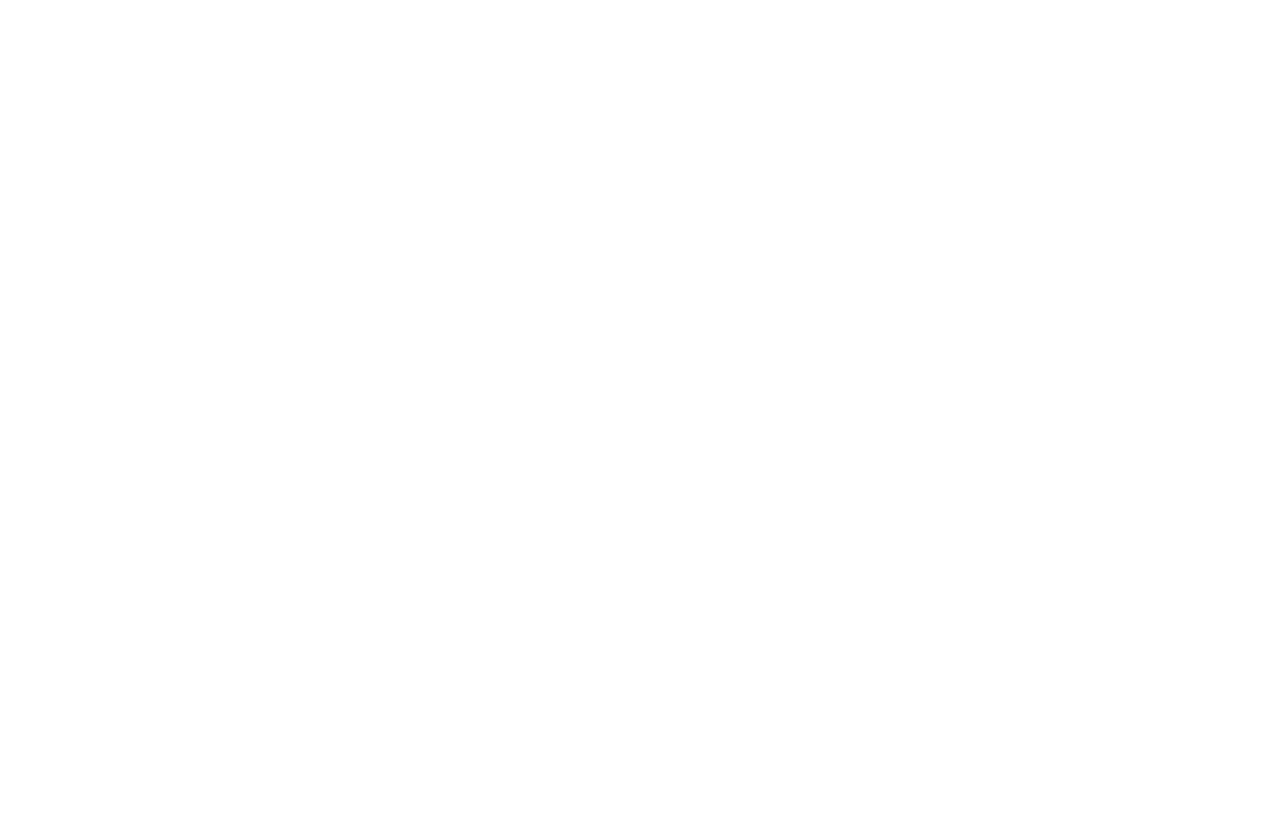
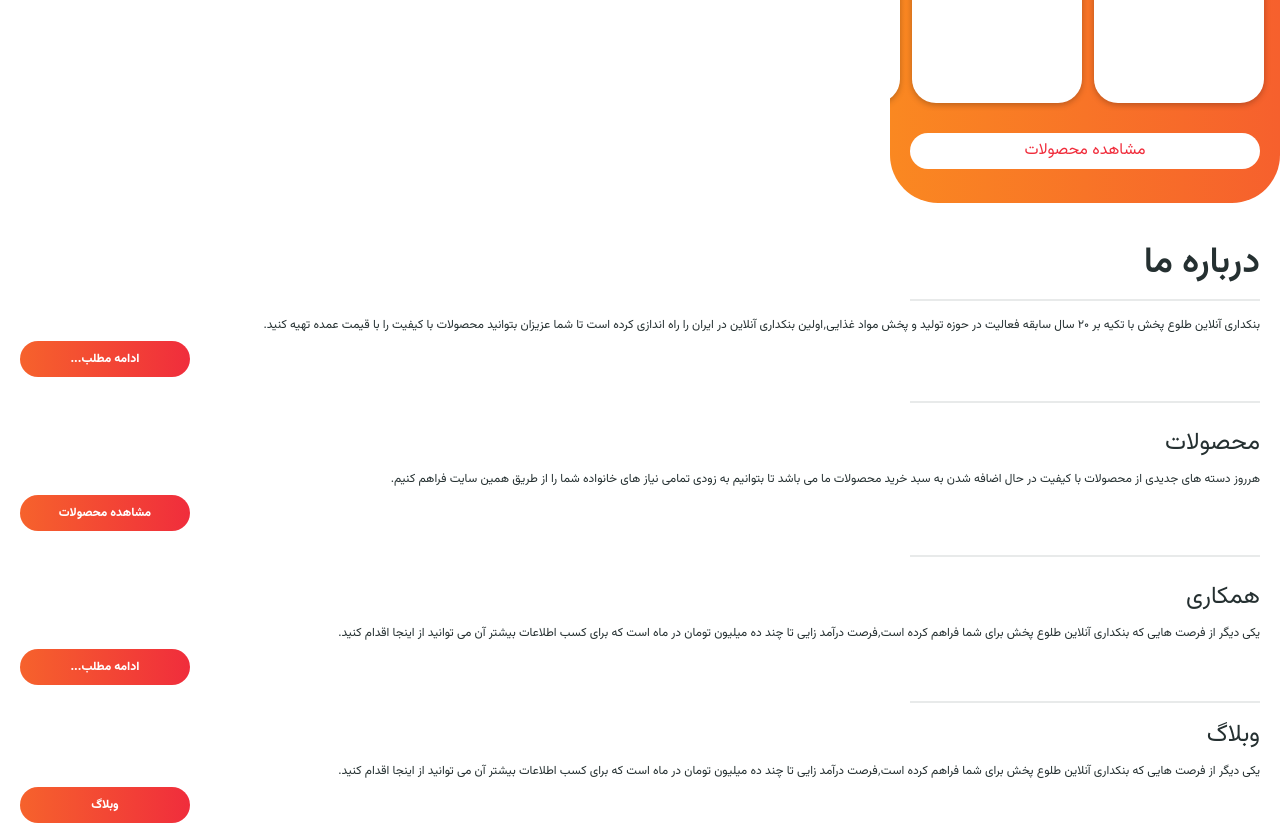
Before and after one commit to Mhdph/toloe-pakhsh, a Next.js app: page / in a window 1280 px wide. Shown: the part 1380-2211 px from the top of the page. Before the commit the page ends 901 px from the top, so only its background shows below. Built offline with nearby package versions, Linux system fonts and the light colour scheme.

Commit message:
add about us

```diff
--- /dev/null
+++ b/components/AboutUs.tsx
@@ -0,0 +1,58 @@
+import React from "react";
+
+function AboutUs() {
+  return (
+    <div className="w-full mt-10 px-5">
+      <p className="text-4xl font-semibold text-black-items ">درباره ما</p>
+      <hr className="seperator my-4" />
+      <p className="text-xs text-black-items font-normal">
+        بنکداری آنلاین طلوع پخش با تکیه بر ۲۰ سال سابقه فعالیت در حوزه تولید و
+        پخش مواد غذایی٬اولین بنکداری آنلاین در ایران را راه اندازی کرده است تا
+        شما عزیزان بتوانید محصولات با کیفیت را با قیمت عمده تهیه کنید.
+      </p>
+      <div className="flex flex-row-reverse my-2">
+        <button className="btn_Primary_small text-white text-xs font-extrabold ">
+          ادامه مطلب...
+        </button>
+      </div>
+      <hr className="seperator my-6" />
+      <p className="text-2xl font-normal text-black-items mb-3 "> محصولات</p>
+      <p className="text-xs text-black-items font-normal">
+        هرروز دسته های جدیدی از محصولات با کیفیت در حال اضافه شدن به سبد خرید
+        محصولات ما می باشد تا بتوانیم به زودی تمامی نیاز های خانواده شما را از
+        طریق همین سایت فراهم کنیم.
+      </p>
+      <div className="flex flex-row-reverse my-2">
+        <button className="btn_Primary_small text-white text-xs font-extrabold ">
+          مشاهده محصولات
+        </button>
+      </div>
+      <hr className="seperator my-6" />
+      <p className="text-2xl font-normal text-black-items mb-3 "> همکاری</p>
+      <p className="text-xs text-black-items font-normal">
+        یکی دیگر از فرصت هایی که بنکداری آنلاین طلوع پخش برای شما فراهم کرده
+        است٬فرصت درآمد زایی تا چند ده میلیون تومان در ماه است که برای کسب
+        اطلاعات بیشتر آن می توانید از اینجا اقدام کنید.
+      </p>
+      <div className="flex flex-row-reverse my-2">
+        <button className="btn_Primary_small text-white text-xs font-extrabold ">
+          ادامه مطلب...
+        </button>
+      </div>
+      <hr className="seperator my-4" />
+      <p className="text-2xl font-normal text-black-items mb-3 "> وبلاگ</p>
+      <p className="text-xs text-black-items font-normal">
+        یکی دیگر از فرصت هایی که بنکداری آنلاین طلوع پخش برای شما فراهم کرده
+        است٬فرصت درآمد زایی تا چند ده میلیون تومان در ماه است که برای کسب
+        اطلاعات بیشتر آن می توانید از اینجا اقدام کنید.
+      </p>
+      <div className="flex flex-row-reverse my-2">
+        <button className="btn_Primary_small text-white text-xs font-extrabold ">
+          وبلاگ
+        </button>
+      </div>
+    </div>
+  );
+}
+
+export default AboutUs;
--- a/pages/index.tsx
+++ b/pages/index.tsx
@@ -2,6 +2,8 @@
 import HeroSection from "@/components/HeroSection";
 import CategoryList from "@/components/CategoryList";
 import LstItmes from "@/components/LstItmes";
+import SpecialOffer from "@/components/SpecialOffer";
+import AboutUs from "@/components/AboutUs";
 
 export default function Home() {
   return (
@@ -10,6 +12,11 @@
       <HeroSection />
       <CategoryList />
       <LstItmes />
+      <div className="flex justify-center text-white">
+        <button className="btn_primary mt-48 mb-16">مشاهده محصولات</button>
+      </div>
+      <SpecialOffer />
+      <AboutUs />
     </main>
   );
 }
```
